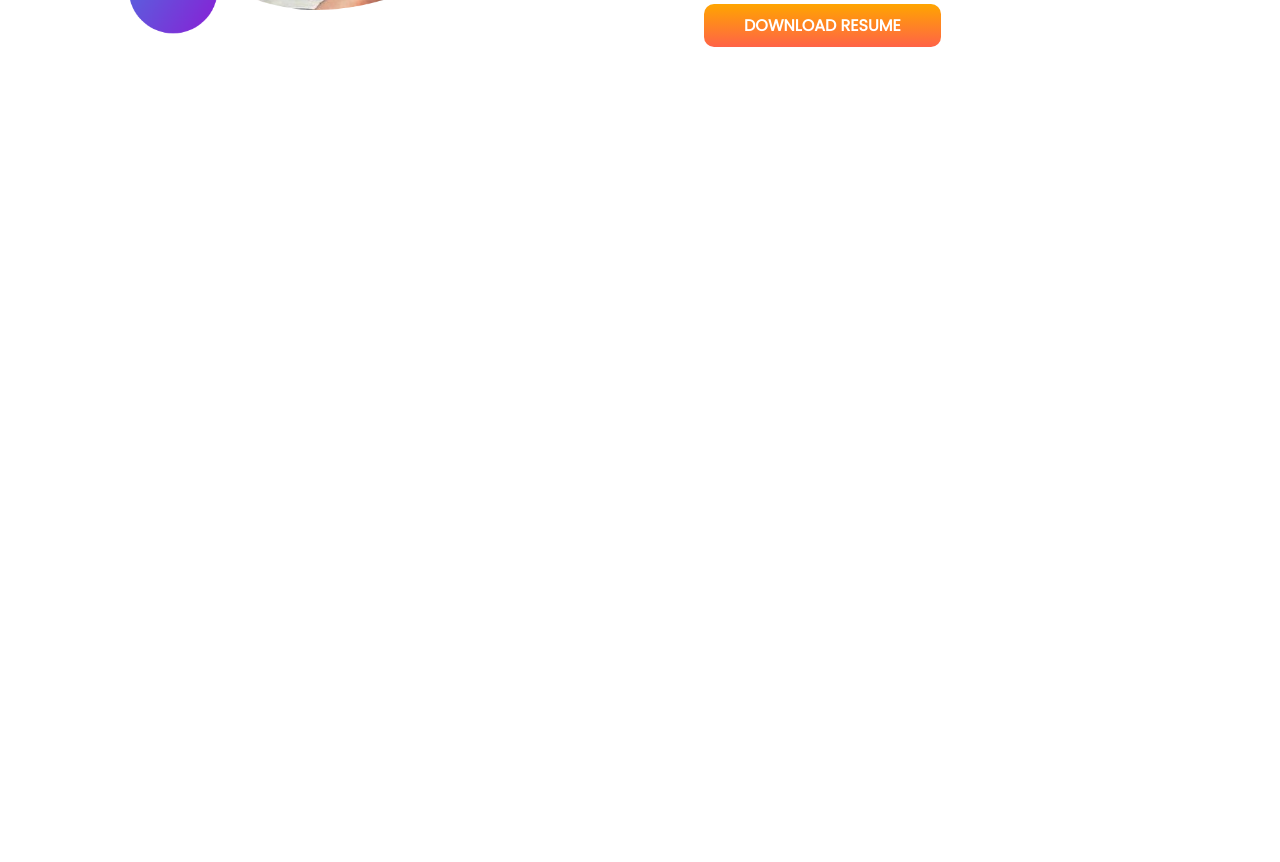
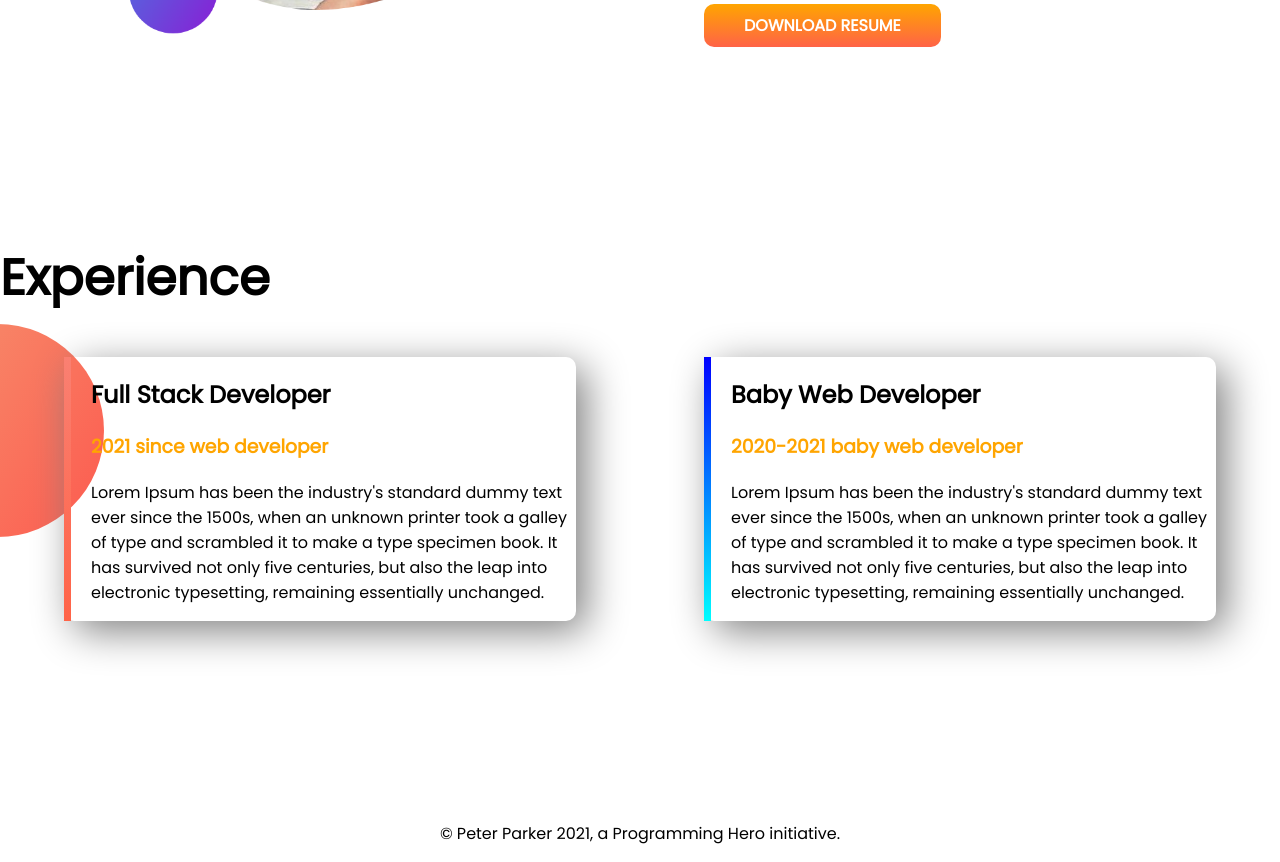
Before and after one commit to nazmulhasannome/developer-portfolio2, a plain HTML site: page index.html in a window 1280 px wide. Shown: the part 1172-2034 px from the top of the page. Before the commit the page ends 1413 px from the top, so only its background shows below. Drawn offline with Linux system fonts and the light colour scheme.

Commit message:
footer and experience added

```diff
--- a/index.html
+++ b/index.html
@@ -13,7 +13,7 @@
 </head>
 
 <body>
-    <section class="top-banner">
+    <section class="top-banner felxible-container">
         <div class="half-width">
             <h1>Welcome To</h1>
             <h1><span class="orange-color">Nazmul Hasan</span> World</h1>
@@ -30,7 +30,7 @@
             <img src="images/mybg5.png" alt="">
         </div>
     </section>
-    <section class="dream-big">
+    <section class="dream-big felxible-container">
         <div class="half-width">
             <img src="images/my.png" alt="">
         </div>
@@ -42,9 +42,33 @@
                 centuries, but also the leap into electronic typesetting, remaining essentially unchanged. It was
                 popularised in the 1960s with the release of Letraset sheets containing Lorem Ipsum passages, and more
                 recently with desktop publishing software like Aldus PageMaker including versions of Lorem Ipsum.</p>
-            <a class="link-button" target="blank" href="https://www.linkedin.com/feed/">DOWNLOAD RESUME</a>
+            <a class="link-button" target="blank" href="https://www.linkedin.com/feed/">DOWNLOAD RESUME<a>
         </div>
     </section>
+    <section class="experience-area">
+        <h1>Experience</h1>
+        <div class="felxible-container">
+            <div id="full-stack-experience" class="experience-item">
+                <h2>Full Stack Developer</h2>
+                <h3 class="orange-color">2021 since web developer</h3>
+                <p>Lorem Ipsum has been the industry's standard dummy text ever since the 1500s, when an unknown printer
+                    took a galley of type and scrambled it to make a type specimen book. It has survived not only five
+                    centuries, but also the leap into electronic typesetting, remaining essentially unchanged. </p>
+
+            </div>
+            <div id="web-dev-experience" class="experience-item">
+                <h2>Baby Web Developer</h2>
+                <h3 class="orange-color">2020-2021 baby web developer</h3>
+                <p>Lorem Ipsum has been the industry's standard dummy text ever since the 1500s, when an unknown printer
+                    took a galley of type and scrambled it to make a type specimen book. It has survived not only five
+                    centuries, but also the leap into electronic typesetting, remaining essentially unchanged. </p>
+            </div>
+        </div>
+
+    </section>
+    <footer>
+        <p> © Peter Parker 2021, a Programming Hero initiative.</p>
+    </footer>
 </body>
 
 </html>
--- a/style.css
+++ b/style.css
@@ -6,10 +6,13 @@ h1{
     font-size: 50px;
 
 }
+h2{
+    font-weight: 40px;
+}
 .orange-color{
     color:orange ;
 }
-section{
+.felxible-container{
     display: flex;
     margin-bottom: 200px;
 }
@@ -39,3 +42,29 @@ section{
     background-repeat: no-repeat;
     background-position: right;
 }
+.experience-area{
+    background-image: url(images/exp-bg.png);
+    background-repeat: no-repeat;
+    background-position: left;
+}
+.experience-item{
+    width: 40%;
+    margin-left: 5%;
+    margin-right: 5%;
+    padding-left: 20px;
+    border-radius: 10px;
+    box-shadow: 10px 10px 40px gray;
+}
+#web-dev-experience{
+    border-left: 7px solid;
+    border-image: linear-gradient(blue, cyan);
+    border-image-slice: 1;
+}
+#full-stack-experience{
+    border-left: 7px solid;
+    border-image: linear-gradient(salmon, tomato);
+    border-image-slice: 1;
+}
+footer p{
+    text-align: center;
+}
```
Also changed, not shown: 10-removebg-preview.png (deleted), 15-removebg-preview.png (deleted), 17-removebg-preview.png (deleted), 23-removebg-preview.png (deleted), images/2.jpg (deleted), images/jhankar.png (deleted), images/jhankar2.png (deleted), images/my-bg.png (deleted), images/my-bg2.png (deleted), number-removebg-preview.png (deleted).
